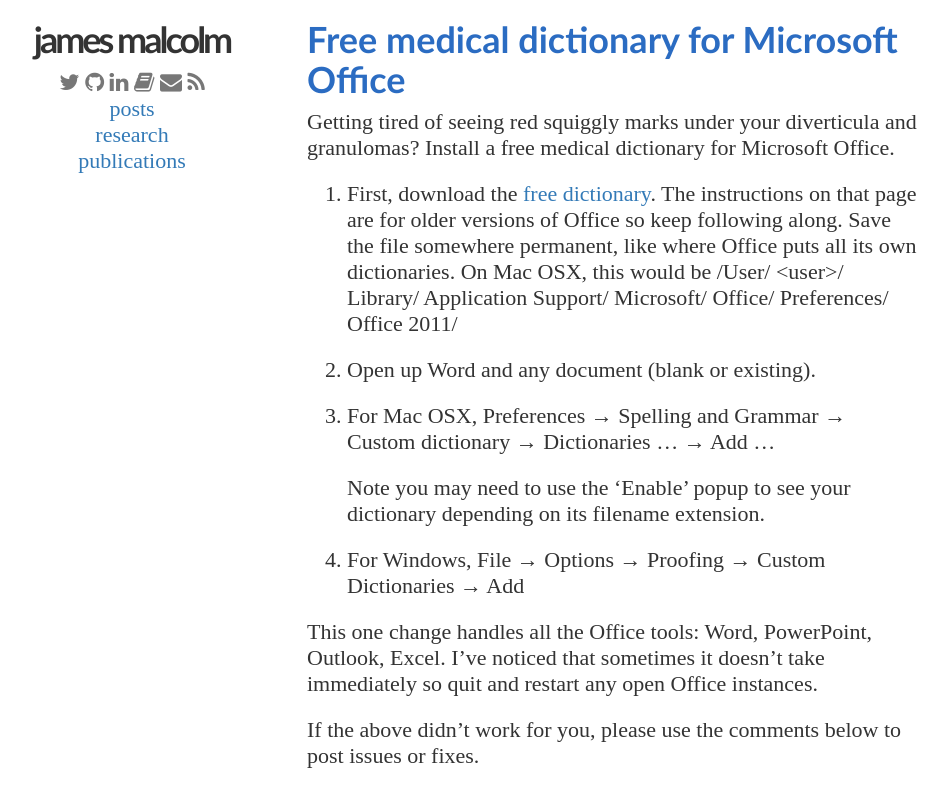
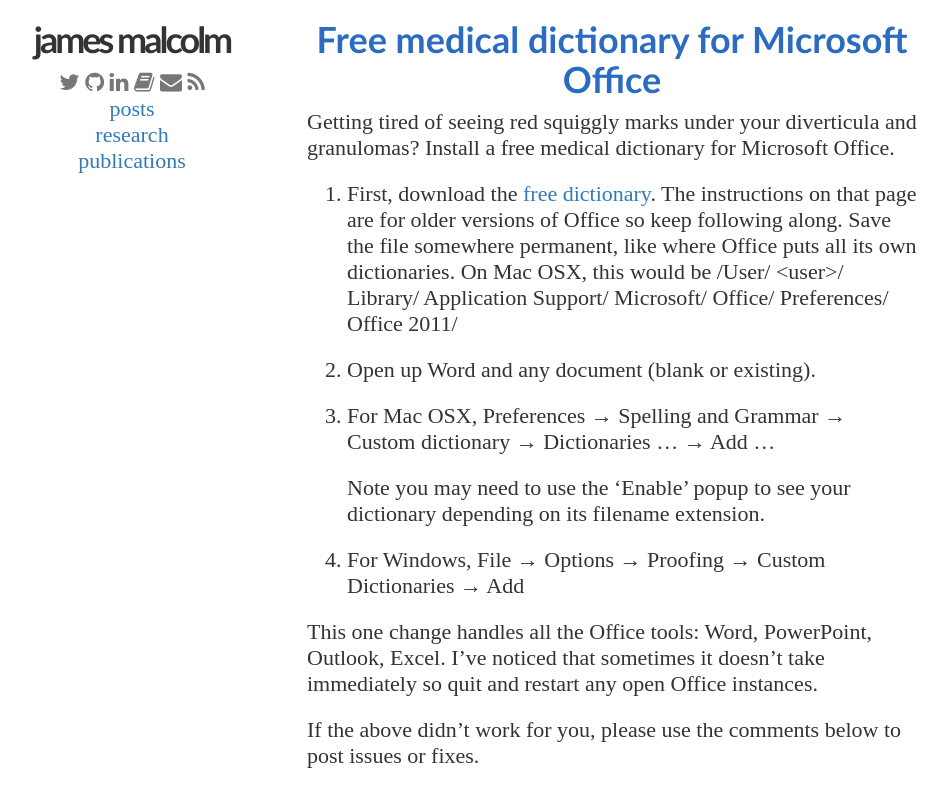
Before and after one commit to jgmalcolm/jgmalcolm.github.io, a Jekyll site: the page built from _posts/2014-04-24-medical-dictionary.md, in a window 1280 px wide. Shown: the top 807 px of the page, without its empty margins (28-976 px from the left). Built offline with Jekyll 4.4.1, drawn with Linux system fonts in a browser that asks for light colours; nearby versions of some CDN libraries; comment, search, counter and statistics services are not loaded.

Commit message:
center titles, drop link

```diff
--- a/_layouts/post.html
+++ b/_layouts/post.html
@@ -3,7 +3,7 @@
 ---
 <div class="{% if page.photo_url %}photo-post{% endif %}">
   {% unless page.photo_url %}
-  <h1 class="article-title"><a href="{{ page.url }}" title="{{ page.title}}">{{ page.title }}</a></h1>
+  <h1 class="article-title">{{ page.title }}</h1>
   {% endunless %}
 
   {{ content }}
--- a/css/overrides.css
+++ b/css/overrides.css
@@ -10,9 +10,8 @@
 p {
     padding-bottom: 10px;
 }
-.article-title a {
-    color: inherit;
-    text-decoration: none;
+.article-title {
+    text-align: center;
 }
 .article-date {
     font-style: italic;
@@ -56,11 +55,6 @@
     text-decoration:none;
 }
 
-a.post-excerpt div.title {
-    font-weight: bold;
-}
-
-
 /* ==== sidebar ==== */
 #sidebar {
     text-align: center;
--- a/publications/research.html
+++ b/publications/research.html
@@ -1,6 +1,6 @@
 ---
 layout: default
-title: Research
+title: Research Projects
 description: Publications in Computer Vision, Image Processing, and Filtered Tractography
 keywords: computer vision, image processing, segmentation, graph cuts, graphcut, level sets, active contours, tracking, matlab, shape, tractography, unscented Kalman filter, UKF, Kalman filtering
 ---
```
